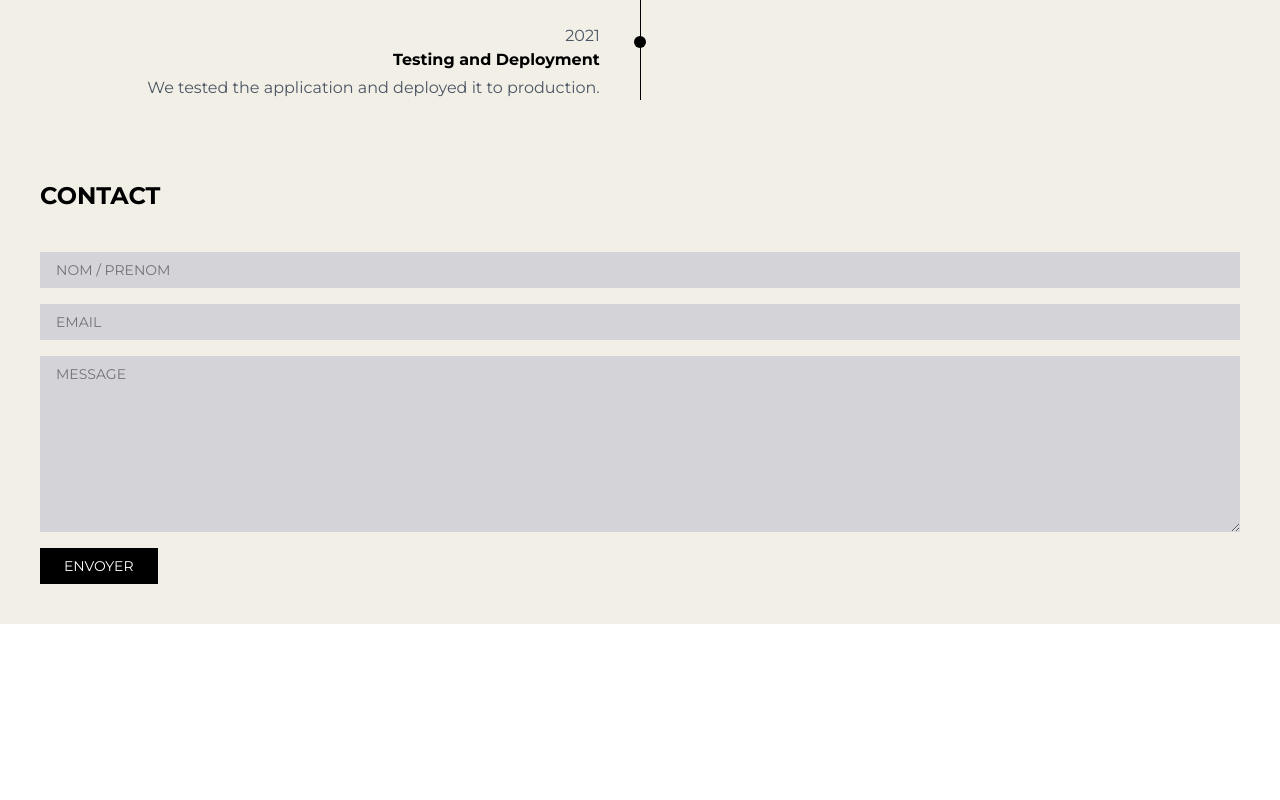
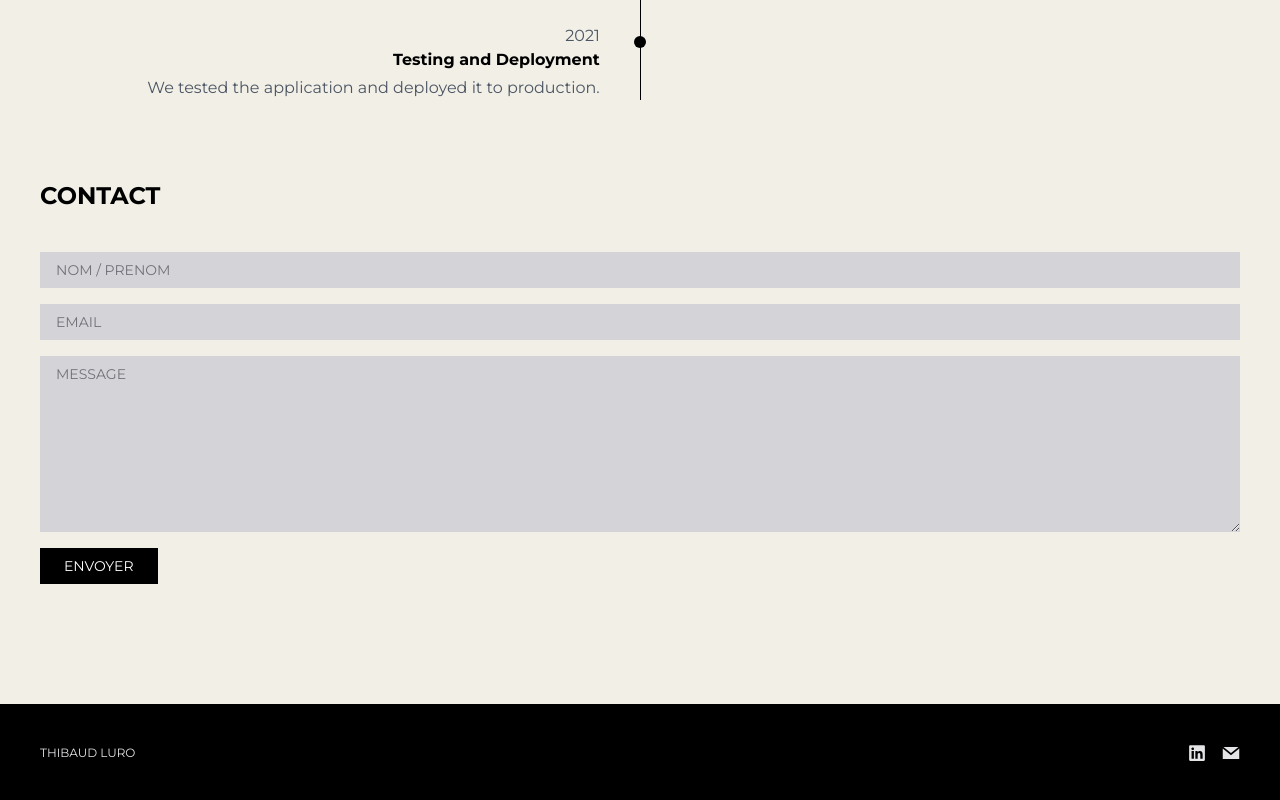
Before and after one commit to ThibaudLuro/Portfolio, a React (Vite) app: page / in a window 1280 px wide. Shown: the part 2286-3086 px from the top of the page. Before the commit the page ends 2910 px from the top, so only its background shows below. Built offline with nearby package versions, Linux system fonts and the light colour scheme.

Commit message:
Feat(Footer): Footer added

```diff
--- /dev/null
+++ b/src/components/common/Footer.tsx
@@ -0,0 +1,22 @@
+import { FaLinkedin } from "react-icons/fa";
+import { GrMail } from "react-icons/gr";
+
+export default function Footer() {
+    return (
+        <div className="flex justify-between items-center w-full p-10 bg-black">
+          <h1 className="text-zinc-200 text-xs">THIBAUD LURO</h1>
+
+          <div className="flex gap-4 text-zinc-200">
+            <FaLinkedin
+              onClick={() => window.open("https://www.linkedin.com/in/thibaudluro", 'blank_', 'noopener,noreferrer')}
+              size={18}
+              className="hover:text-zinc-400 cursor-pointer" />
+
+            <GrMail
+              onClick={() => window.open("mailto:thibaud.luro@gmail.com?subject=Contact via portfolio")}
+              size={18}
+              className="hover:text-zinc-400 cursor-pointer" />
+          </div>
+        </div>
+    )
+}
--- a/src/pages/Main.tsx
+++ b/src/pages/Main.tsx
@@ -7,12 +7,15 @@ import VerticalTimeline from "../components/common/VerticalTimeline";
 import { topBarItems } from "../utils/constants/TopBarItems";
 
 import { FiChevronsDown } from "react-icons/fi";
+import Footer from "../components/common/Footer";
 
 
 export default function Main() {
 
   return (
-    <div className="h-full w-full p-10 bg-primary font-montserrat">
+    <div className="h-full w-full bg-primary font-montserrat">
+      <div className="p-10">
+
         <Topbar topBarItems={topBarItems} />
 
         <div className=" h-[90vh] w-full flex flex-col items-center justify-center">
@@ -41,5 +44,11 @@ export default function Main() {
         </div>
 
       </div>
+
+      <div className="pt-20">
+        <Footer />
+      </div>
+
+    </div>
   )
 }
```
Lines whose indentation alone changed are shown as unchanged.
